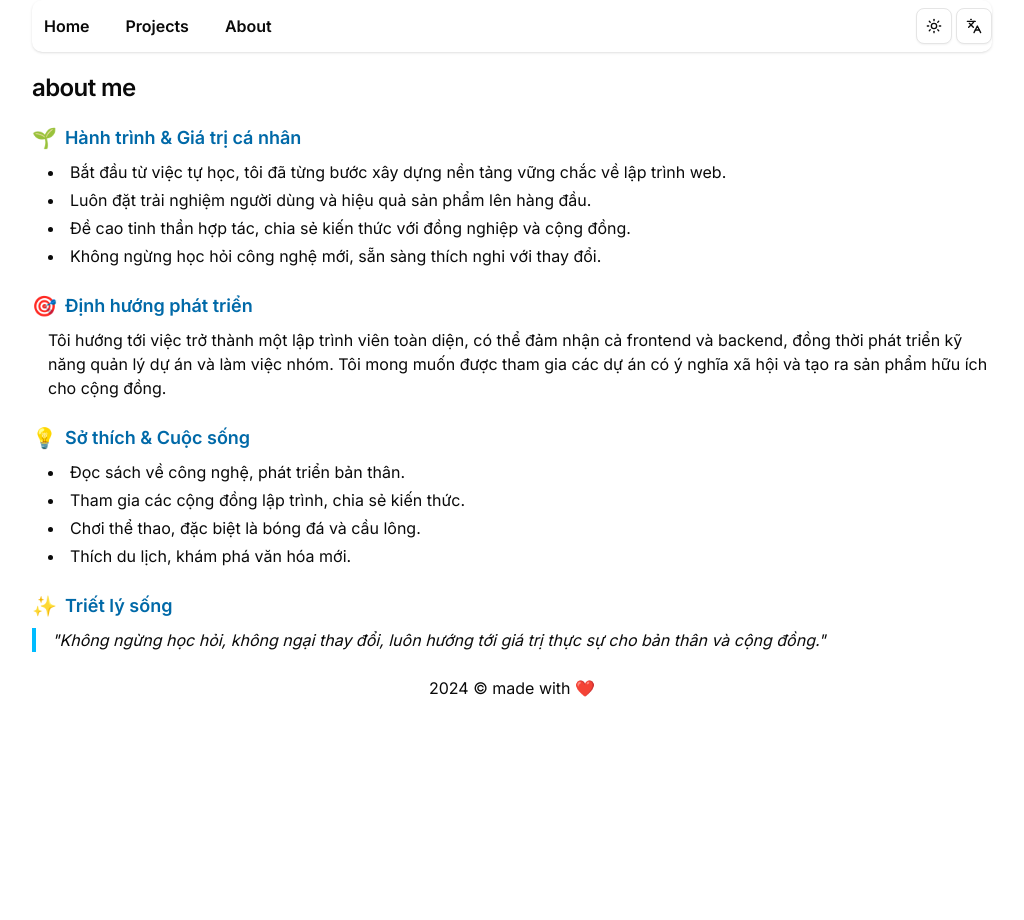
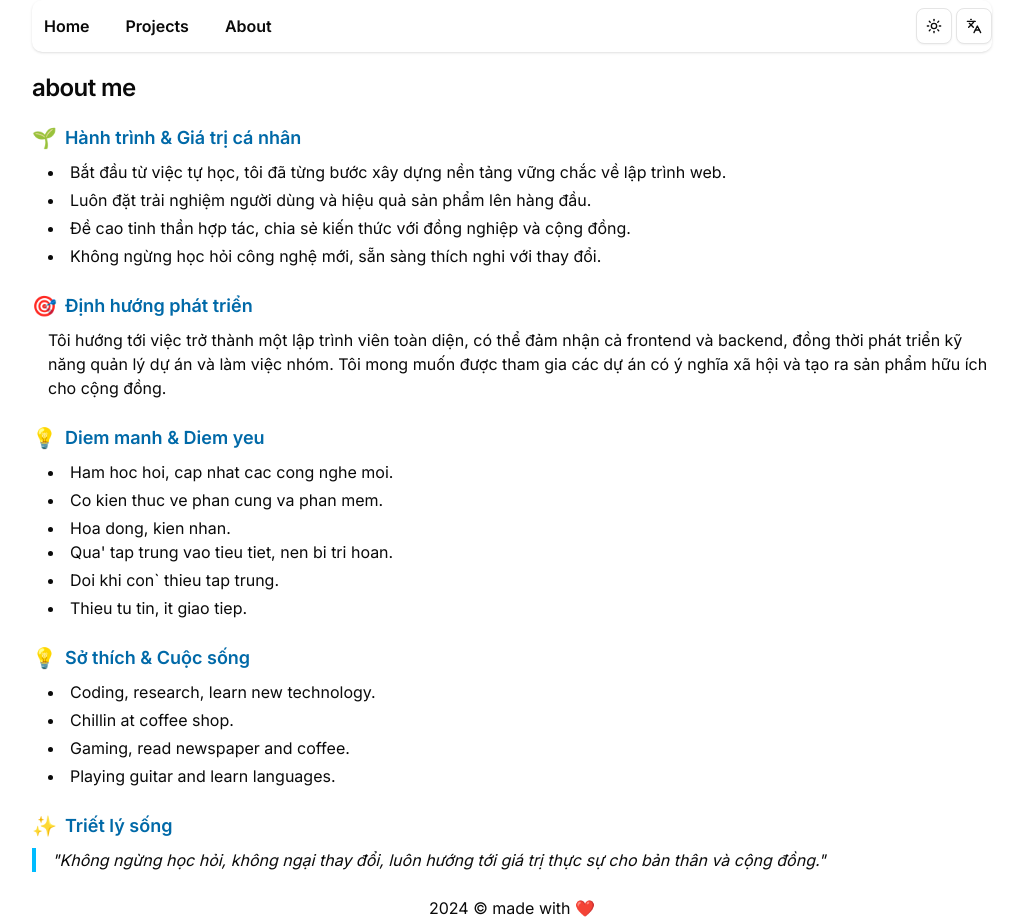
Before and after one commit to nam246/next-portfolio, a Next.js app: page /en/about in a window 1280 px wide. Shown: the whole page, without its empty margins (128-1152 px from the left). Before the commit the page ends 800 px from the top, so only its background shows below. Built offline with nearby package versions, Linux system fonts and the light colour scheme.

Commit message:
updated about page

```diff
--- a/src/app/[locale]/about/page.tsx
+++ b/src/app/[locale]/about/page.tsx
@@ -45,14 +45,33 @@ export default function About() {
 				<div className="flex items-center gap-2 mb-2">
 					<span className="text-xl">💡</span>
 					<h2 className="text-lg font-semibold text-sky-700">
+						Diem manh & Diem yeu
+					</h2>
+				</div>
+				<ul className="list-disc list-inside space-y-1 ms-4">
+					<li>Ham hoc hoi, cap nhat cac cong nghe moi.</li>
+					<li>Co kien thuc ve phan cung va phan mem.</li>
+					<li>Hoa dong, kien nhan.</li>
+				</ul>
+				<ul className="list-disc list-inside space-y-1 ms-4">
+					<li>Qua' tap trung vao tieu tiet, nen bi tri hoan.</li>
+					<li>Doi khi con` thieu tap trung.</li>
+					<li>Thieu tu tin, it giao tiep.</li>
+				</ul>
+			</div>
+
+			<div className="section mb-6">
+				<div className="flex items-center gap-2 mb-2">
+					<span className="text-xl">💡</span>
+					<h2 className="text-lg font-semibold text-sky-700">
 						Sở thích & Cuộc sống
 					</h2>
 				</div>
-				<ul className="list-disc list-inside 	space-y-1 ms-4">
-					<li>Đọc sách về công nghệ, phát triển bản thân.</li>
-					<li>Tham gia các cộng đồng lập trình, chia sẻ kiến thức.</li>
-					<li>Chơi thể thao, đặc biệt là bóng đá và cầu lông.</li>
-					<li>Thích du lịch, khám phá văn hóa mới.</li>
+				<ul className="list-disc list-inside space-y-1 ms-4">
+					<li>Coding, research, learn new technology.</li>
+					<li>Chillin at coffee shop.</li>
+					<li>Gaming, read newspaper and coffee.</li>
+					<li>Playing guitar and learn languages.</li>
 				</ul>
 			</div>
 
```
Also changed, not shown: 1 other file (tests, documents, lock files or other folders).
